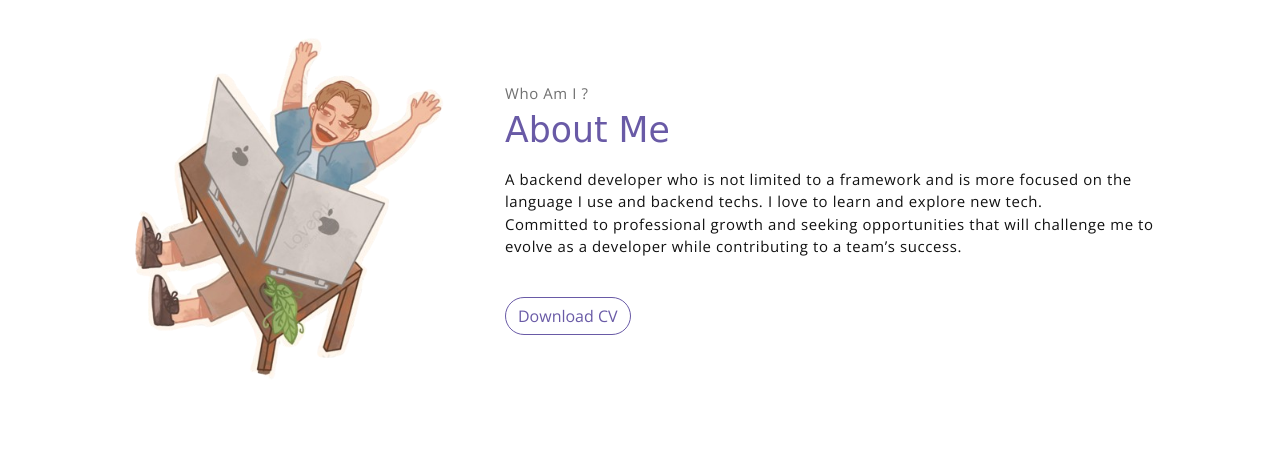
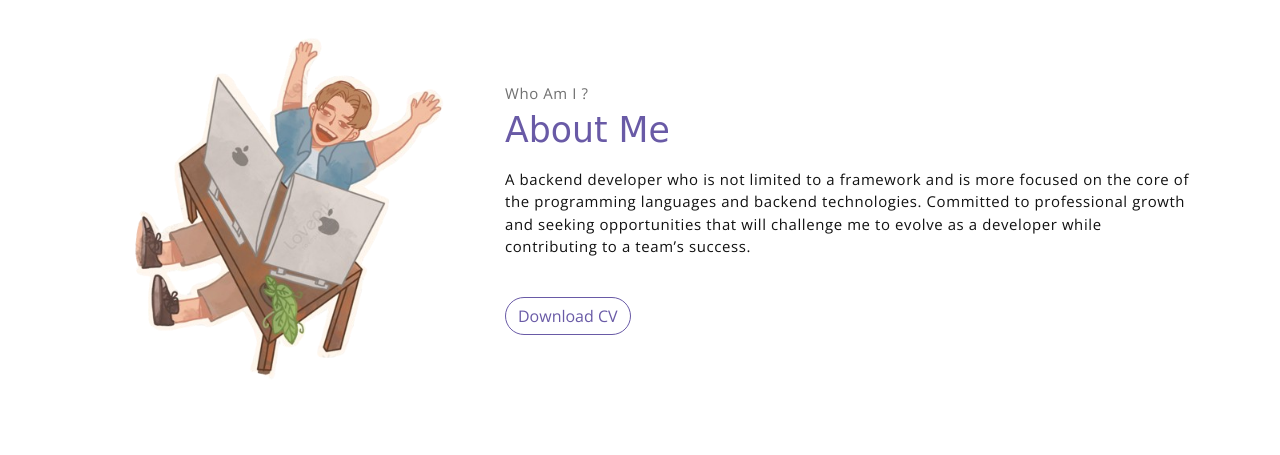
Before and after one commit to arshia-rgh/personal_portfolio, a Django app: page / in a window 1280 px wide. Shown: the part 799-1254 px from the top of the page. Run offline with Django 5.2, Linux system fonts and the light colour scheme; data that the repository does not hold is empty; parts of the project's set-up code (start-up, migrations or seed data) failed here and were passed over; some libraries are stand-ins or nearby versions; some web fonts are replaced.

Commit message:
changed summary text

```diff
--- a/core/templates/core/index.html
+++ b/core/templates/core/index.html
@@ -109,11 +109,13 @@
                     <p class="section-subtitle">Who Am I ?</p>
                     <h2 class="section-title mb-3">About Me</h2>
                     <p>
-                        A backend developer who is not limited to a framework and is more focused on the language I use and backend techs.
-                        I love to learn and explore new tech.<br>
+                        A backend developer who is not limited to a framework
+                        and is more focused on the core of the programming languages and backend technologies.
 
-                        Committed to professional growth and seeking opportunities that will challenge me to evolve as a developer while
-                        contributing to a team’s success.
+
+                        Committed to professional growth
+                        and seeking opportunities that will challenge me
+                        to evolve as a developer while contributing to a team’s success.
                     </p>
                     <button class="btn-rounded btn btn-outline-primary mt-4">
                         <a href="{% url 'core:download_cv' %}"> Download CV</a>
```
